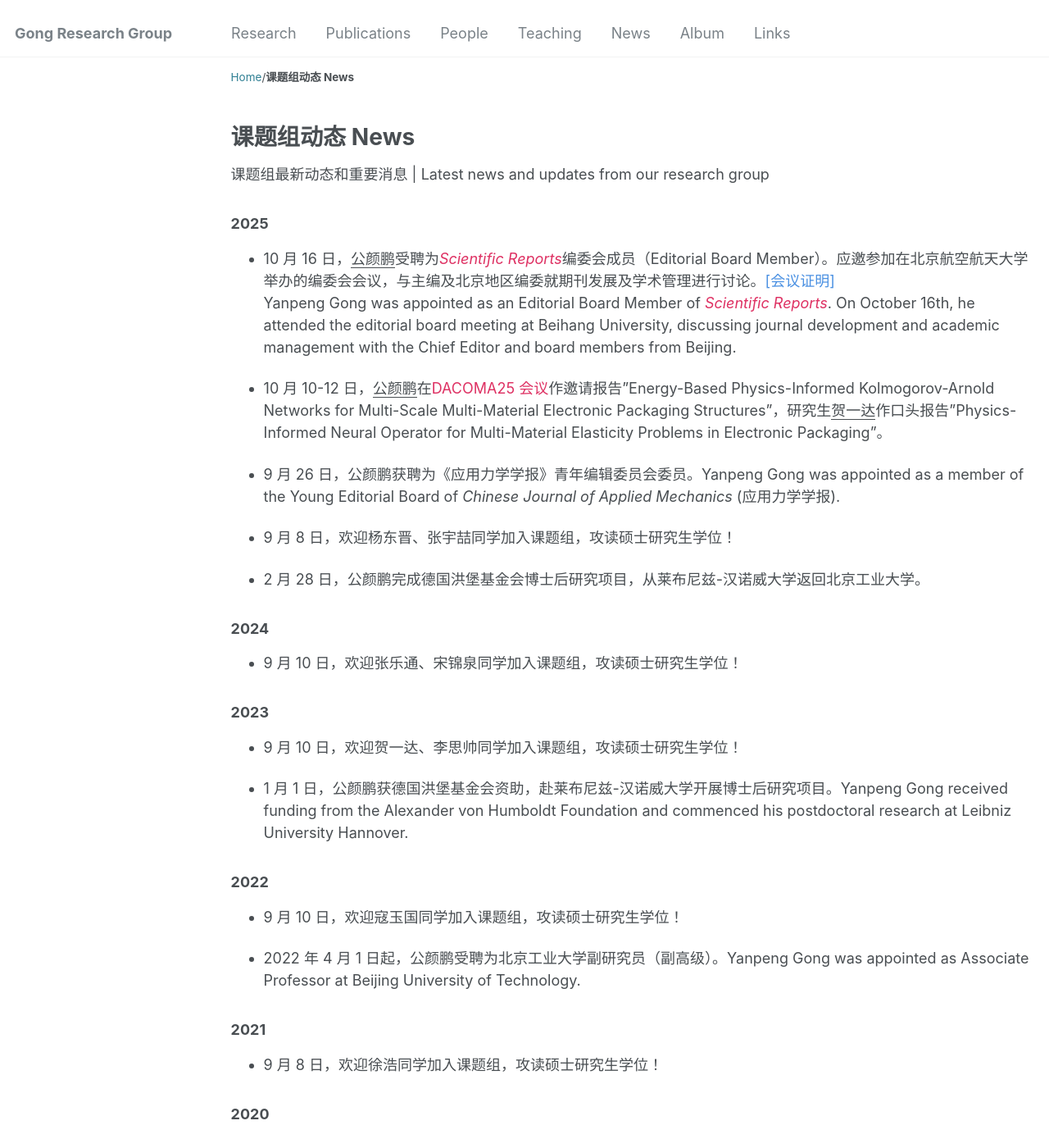
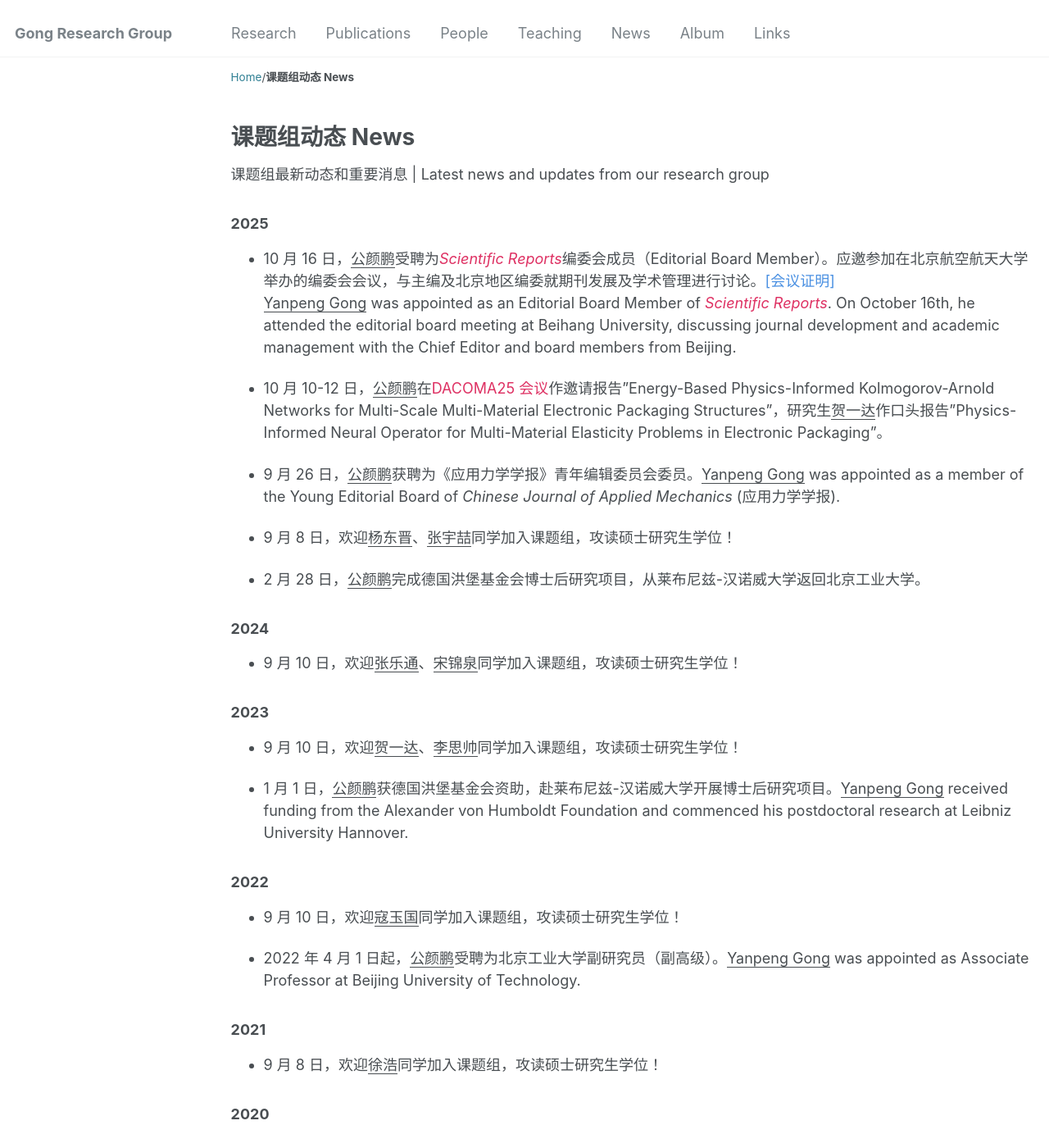
Before and after one commit to yanpeng-gong/yanpeng-gong.github.io, a Jekyll site: the page built from _news/news.md, in a window 1280 px wide and 1400 px high. Shown: the whole window at 82% size. Built offline with Jekyll 4.4.1, drawn with Linux system fonts in a browser that asks for light colours; some of the changed text lies outside the part shown.

Commit message:
update news

```diff
--- a/_news/news.md
+++ b/_news/news.md
@@ -20,38 +20,38 @@ collection: news
 <h3>2025</h3>
 
 - 10 月 16 日，<u>公颜鹏</u>受聘为<a href="https://www.nature.com/srep/" style="text-decoration:none;color:#DE3163;"><em>Scientific Reports</em></a>编委会成员（Editorial Board Member）。应邀参加在北京航空航天大学举办的编委会会议，与主编及北京地区编委就期刊发展及学术管理进行讨论。<a href="http://yanpeng-gong.github.io/files/news/2025_SR_EBM_meeting.pdf" style="text-decoration:none;color:#4A90E2;">[会议证明]</a><br>
-  Yanpeng Gong was appointed as an Editorial Board Member of <a href="https://www.nature.com/srep/" style="text-decoration:none;color:#DE3163;"><em>Scientific Reports</em></a>. On October 16th, he attended the editorial board meeting at Beihang University, discussing journal development and academic management with the Chief Editor and board members from Beijing.
+  <u>Yanpeng Gong</u> was appointed as an Editorial Board Member of <a href="https://www.nature.com/srep/" style="text-decoration:none;color:#DE3163;"><em>Scientific Reports</em></a>. On October 16th, he attended the editorial board meeting at Beihang University, discussing journal development and academic management with the Chief Editor and board members from Beijing.
 
 - 10 月 10-12 日，<u>公颜鹏</u>在<a href="http://yanpeng-gong.github.io/files/Conference_program/DACOMA-25.pdf" style="text-decoration:none;color:#DE3163;">DACOMA25 会议</a>作邀请报告"Energy-Based Physics-Informed Kolmogorov-Arnold Networks for Multi-Scale Multi-Material Electronic Packaging Structures"，研究生<u>贺一达</u>作口头报告"Physics-Informed Neural Operator for Multi-Material Elasticity Problems in Electronic Packaging"。
 
-- 9 月 26 日，公颜鹏获聘为《应用力学学报》青年编辑委员会委员。Yanpeng Gong was appointed as a member of the Young Editorial Board of _Chinese Journal of Applied Mechanics_ (应用力学学报).
+- 9 月 26 日，<u>公颜鹏</u>获聘为《应用力学学报》青年编辑委员会委员。<u>Yanpeng Gong</u> was appointed as a member of the Young Editorial Board of _Chinese Journal of Applied Mechanics_ (应用力学学报).
 
-- 9 月 8 日，欢迎杨东晋、张宇喆同学加入课题组，攻读硕士研究生学位！
+- 9 月 8 日，欢迎<u>杨东晋</u>、<u>张宇喆</u>同学加入课题组，攻读硕士研究生学位！
 
-- 2 月 28 日，公颜鹏完成德国洪堡基金会博士后研究项目，从莱布尼兹-汉诺威大学返回北京工业大学。
+- 2 月 28 日，<u>公颜鹏</u>完成德国洪堡基金会博士后研究项目，从莱布尼兹-汉诺威大学返回北京工业大学。
 
 <h3>2024</h3>
 
-- 9 月 10 日，欢迎张乐通、宋锦泉同学加入课题组，攻读硕士研究生学位！
+- 9 月 10 日，欢迎<u>张乐通</u>、<u>宋锦泉</u>同学加入课题组，攻读硕士研究生学位！
 
 <h3>2023</h3>
 
-- 9 月 10 日，欢迎贺一达、李思帅同学加入课题组，攻读硕士研究生学位！
+- 9 月 10 日，欢迎<u>贺一达</u>、<u>李思帅</u>同学加入课题组，攻读硕士研究生学位！
 
-- 1 月 1 日，公颜鹏获德国洪堡基金会资助，赴莱布尼兹-汉诺威大学开展博士后研究项目。Yanpeng Gong received funding from the Alexander von Humboldt Foundation and commenced his postdoctoral research at Leibniz University Hannover.
+- 1 月 1 日，<u>公颜鹏</u>获德国洪堡基金会资助，赴莱布尼兹-汉诺威大学开展博士后研究项目。<u>Yanpeng Gong</u> received funding from the Alexander von Humboldt Foundation and commenced his postdoctoral research at Leibniz University Hannover.
 
 <h3>2022</h3>
 
-- 9 月 10 日，欢迎寇玉国同学加入课题组，攻读硕士研究生学位！
+- 9 月 10 日，欢迎<u>寇玉国</u>同学加入课题组，攻读硕士研究生学位！
 
-- 2022 年 4 月 1 日起，公颜鹏受聘为北京工业大学副研究员（副高级）。Yanpeng Gong was appointed as Associate Professor at Beijing University of Technology.
+- 2022 年 4 月 1 日起，<u>公颜鹏</u>受聘为北京工业大学副研究员（副高级）。<u>Yanpeng Gong</u> was appointed as Associate Professor at Beijing University of Technology.
 
 <h3>2021</h3>
 
-- 9 月 8 日，欢迎徐浩同学加入课题组，攻读硕士研究生学位！
+- 9 月 8 日，欢迎<u>徐浩</u>同学加入课题组，攻读硕士研究生学位！
 
 <h3>2020</h3>
 
 <h3>2019</h3>
 
-- 7 月 4 日，公颜鹏正式入职北京工业大学。
+- 7 月 4 日，<u>公颜鹏</u>正式入职北京工业大学。
```
